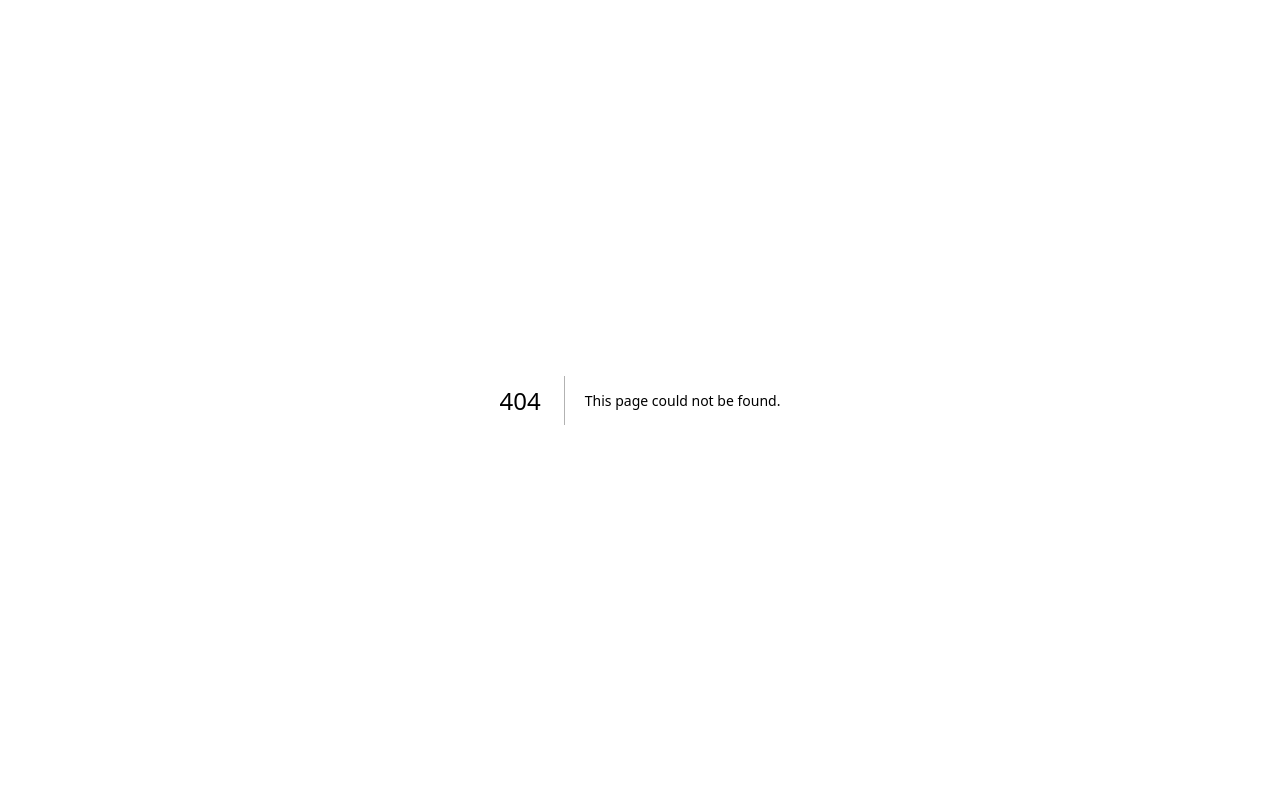
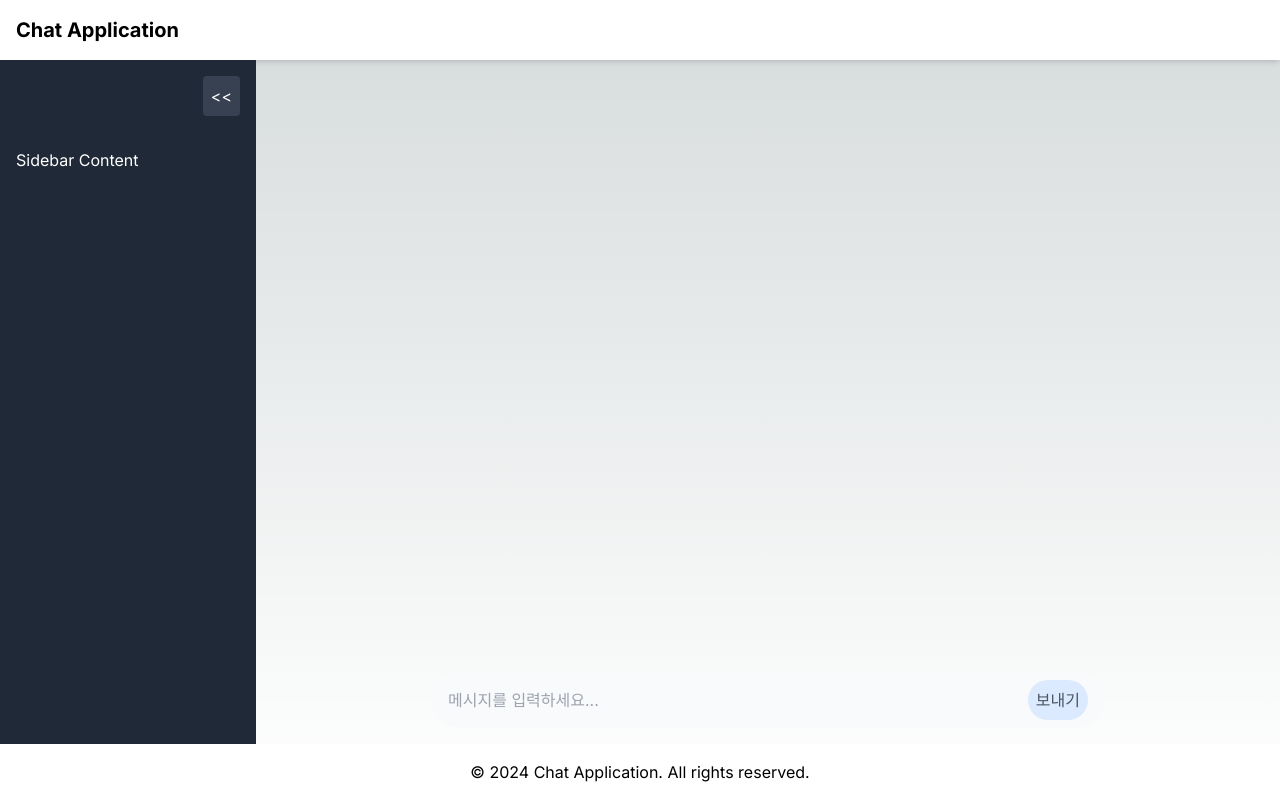
Before and after one commit to Injury-law-assist/frontend, a Next.js app: page /Chat in a window 1280 px wide. Before the commit this address had no page. Built offline with nearby package versions, Linux system fonts and the light colour scheme.

Commit message:
feat:Chatting And Layout proto-v

```diff
--- /dev/null
+++ b/app/Chat/layout.tsx
@@ -0,0 +1,28 @@
+'use client'
+import Header from "@/components/Header"
+import Sidebar from "@/components/SideBar"
+import Footer from "@/components/Footer";
+import { useState } from "react";
+
+const Layout: React.FC<{ children: React.ReactNode }> = ({ children }) => {
+    const [isSidebarOpen, setIsSidebarOpen] = useState(true);
+
+    const toggleSidebar = () => {
+      setIsSidebarOpen(!isSidebarOpen);
+    };
+
+    return (
+      <div className="flex flex-col h-screen">
+        <Header />
+        <div className="flex flex-grow overflow-hidden">
+          <Sidebar isOpen={isSidebarOpen} toggleSidebar={toggleSidebar} />
+          <div className="flex-grow flex flex-col">
+            {children}
+          </div>
+        </div>
+        <Footer />
+      </div>
+    );
+  };
+
+  export default Layout;
--- /dev/null
+++ b/app/Chat/page.tsx
@@ -0,0 +1,7 @@
+import ChatWindow from "@/components/ChatWindow";
+
+export default function ChatPage(){
+    return(
+        <ChatWindow/>
+    )
+}
--- /dev/null
+++ b/components/ChatBubble.tsx
@@ -0,0 +1,18 @@
+import React from 'react';
+
+interface ChatBubbleProps {
+  message: string;
+  isUser: boolean;
+}
+
+const ChatBubble: React.FC<ChatBubbleProps> = ({ message, isUser }) => {
+  return (
+    <div className={`flex ${isUser ? 'justify-end' : 'justify-start'} mb-2`}>
+      <div className={`max-w-md px-4 py-2 rounded-lg shadow ${isUser ? 'bg-green-200 text-right' : 'bg-gray-200 text-left'}`}>
+        {message}
+      </div>
+    </div>
+  );
+};
+
+export default ChatBubble;
--- /dev/null
+++ b/components/ChatInput.tsx
@@ -0,0 +1,40 @@
+import React, { useState } from 'react';
+import InputBox from './Input';
+
+interface ChatInputProps {
+  onSend: (message: string) => void;
+}
+
+const ChatInput: React.FC<ChatInputProps> = ({ onSend }) => {
+  const [message, setMessage] = useState('');
+
+  const handleChange: React.ChangeEventHandler<HTMLInputElement> = (e) => {
+    setMessage(e.target.value);
+  };
+
+  const handleKeyDown: React.KeyboardEventHandler<HTMLInputElement> = (e) => {
+    if (e.key === 'Enter') {
+      handleSend();
+    }
+  };
+  const handleSend = () => {
+    if (message.trim() !== '') {
+      onSend(message);
+      setMessage('');
+    }
+  };
+  return (
+    <div className="p-4">
+      <InputBox
+        type="text"
+        value={message}
+        placeholder="메시지를 입력하세요..."
+        onChange={handleChange}
+        onKeyDown={handleKeyDown}
+        onClick={handleSend}
+      />
+    </div>
+  );
+};
+
+export default ChatInput;
--- /dev/null
+++ b/components/ChatWindow.tsx
@@ -0,0 +1,32 @@
+'use client'
+import React, { useState, useEffect, useRef } from 'react';
+import ChatBubble from './ChatBubble';
+import ChatInput from './ChatInput';
+
+const ChatWindow: React.FC = () => {
+  const [messages, setMessages] = useState<{ text: string; isUser: boolean }[]>([]);
+  const messagesEndRef = useRef<HTMLDivElement | null>(null);
+
+  const handleSend = (message: string) => {
+    setMessages((prev) => [...prev, { text: message, isUser: true }]);
+    setMessages((prev) => [...prev, { text: "asd", isUser: false }]);
+  };
+
+  useEffect(() => {
+    messagesEndRef.current?.scrollIntoView({ behavior: 'smooth' });
+  }, [messages]);
+
+  return (
+    <div className="flex flex-col h-full max-h-screen">
+      <div className="flex-grow overflow-y-auto p-4">
+        {messages.map((msg, index) => (
+          <ChatBubble key={index} message={msg.text} isUser={msg.isUser} />
+        ))}
+        <div ref={messagesEndRef} />
+      </div>
+        <ChatInput onSend={handleSend} />
+    </div>
+  );
+};
+
+export default ChatWindow;
--- /dev/null
+++ b/components/Footer.tsx
@@ -0,0 +1,13 @@
+import React from 'react';
+
+const Footer: React.FC = () => {
+  return (
+    <footer className="bg-white text-black p-4">
+      <div className="container mx-auto text-center">
+        <p>© 2024 Chat Application. All rights reserved.</p>
+      </div>
+    </footer>
+  );
+};
+
+export default Footer;
--- /dev/null
+++ b/components/Header.tsx
@@ -0,0 +1,13 @@
+import React from 'react';
+
+const Header: React.FC = () => {
+  return (
+    <header className="bg-white text-black p-4 shadow-md">
+      <div className="container mx-auto">
+        <h1 className="text-xl font-bold justify-center">Chat Application</h1>
+      </div>
+    </header>
+  );
+};
+
+export default Header;
--- a/components/Input.tsx
+++ b/components/Input.tsx
@@ -10,14 +10,14 @@ interface InputProp {
 
 const InputBox:React.FC<InputProp>=({type,value,placeholder,onChange,onKeyDown,onClick})=>{
     return (
-        <div className="flex items-center bg-gray-50 rounded-full px-4 py-2">
+        <div className="flex items-center justify-center bg-gray-50 rounded-full px-4 py-2 max-w-2xl mx-auto">
           <input
             type={type}
             value={value}
             placeholder={placeholder}
             onChange={onChange}
             onKeyDown={onKeyDown}
-            className="flex-grow bg-transparent outline-none"
+            className="flex-grow w-4/6 bg-transparent outline-none"
           />
           <button
             onClick={onClick}
--- /dev/null
+++ b/components/SideBar.tsx
@@ -0,0 +1,28 @@
+import React from 'react';
+
+interface SidebarProps {
+  isOpen: boolean;
+  toggleSidebar: () => void;
+}
+
+const Sidebar: React.FC<SidebarProps> = ({ isOpen, toggleSidebar }) => {
+  return (
+    <div className={`h-full bg-gray-800 text-white transition-all duration-300 ${isOpen ? 'w-64' : 'w-16'}`}>
+      <div className="flex justify-end p-4">
+        <button
+          onClick={toggleSidebar}
+          className="text-white bg-gray-700 hover:bg-gray-600 p-2 rounded"
+        >
+          {isOpen ? '<<' : '>>'}
+        </button>
+      </div>
+      {isOpen && (
+        <div className="p-4">
+          <p>Sidebar Content</p>
+        </div>
+      )}
+    </div>
+  );
+};
+
+export default Sidebar;
```
